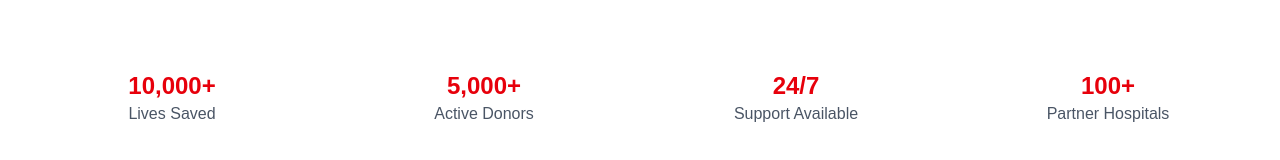
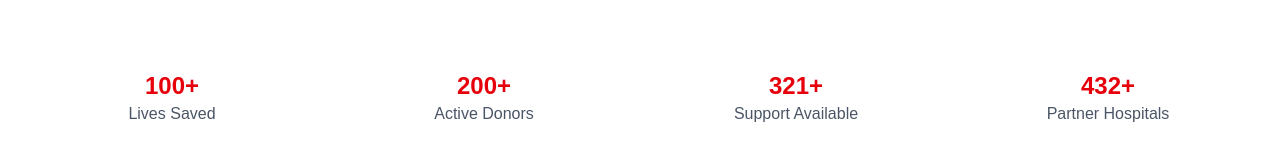
Before and after one commit to Msherazkhan801/donate-blood, a Next.js app: page / in a window 1280 px wide. Shown: the part 460-620 px from the top of the page. Built offline with nearby package versions, Linux system fonts and the light colour scheme; no server answers.

Commit message:
data managed and fav icon added

```diff
--- a/src/app/find-donor/page.js
+++ b/src/app/find-donor/page.js
@@ -43,7 +43,7 @@ const requests = [
 export default function FindDonorPage() {
   const [bloodType, setBloodType] = useState('')
   const [city, setCity] = useState('')
-  const [distance, setDistance] = useState('')
+  // const [distance, setDistance] = useState('')
   const [filteredRequests, setFilteredRequests] = useState(requests)
 
   const handleSearch = (e) => {
--- a/src/app/layout.js
+++ b/src/app/layout.js
@@ -16,7 +16,7 @@ export const metadata = {
   title: "Donate Blood",
   description: "Generated by SMAC",
     icons: {
-    icon: "/logo.png", // You can also use .png or .svg
+    icon: "/logo.ico", // You can also use .png or .svg
   },
 };
 
--- a/src/components/BloodCompatibility.js
+++ b/src/components/BloodCompatibility.js
@@ -1,9 +1,7 @@
 'use client'
 
-const bloodTypes = [
-  'A+', 'B+', 'AB+', 'O+',
-  'A-', 'B-', 'AB-', 'O-'
-]
+import { bloodTypes } from "@/utils/Data"
+
 
 export default function BloodCompatibility() {
   return (
--- a/src/components/State.js
+++ b/src/components/State.js
@@ -1,26 +1,49 @@
-import React from 'react'
+'use client'
+import React, { useEffect, useState } from 'react';
 
 const State = () => {
+  const [data, setData] = useState({
+    livesSaved: '100+',
+    activeDonors: '200+',
+    supportAvailable: '321+',
+    partnerHospitals: '432+',
+  });
+
+  // Fetch data from API
+  useEffect(() => {
+    const fetchData = async () => {
+      try {
+        const response = await fetch('https://api.example.com/stats'); // Replace with your API URL
+        const result = await response.json();
+        setData(result); // Assuming the API response matches the shape of `data`
+      } catch (error) {
+        console.error('Error fetching data:', error);
+      }
+    };
+
+    fetchData();
+  }, []);
+
   return (
     <section className="grid grid-cols-2 md:grid-cols-4 gap-8 px-8 py-24 text-center bg-white">
       <div>
-          <h2 className="text-2xl font-bold text-red-600">10,000+</h2>
+        <h2 className="text-2xl font-bold text-red-600">{data.livesSaved}</h2>
         <p className="text-gray-600">Lives Saved</p>
       </div>
       <div>
-          <h2 className="text-2xl font-bold text-red-600">5,000+</h2>
+        <h2 className="text-2xl font-bold text-red-600">{data.activeDonors}</h2>
         <p className="text-gray-600">Active Donors</p>
       </div>
       <div>
-          <h2 className="text-2xl font-bold text-red-600">24/7</h2>
+        <h2 className="text-2xl font-bold text-red-600">{data.supportAvailable}</h2>
         <p className="text-gray-600">Support Available</p>
       </div>
       <div>
-          <h2 className="text-2xl font-bold text-red-600">100+</h2>
+        <h2 className="text-2xl font-bold text-red-600">{data.partnerHospitals}</h2>
         <p className="text-gray-600">Partner Hospitals</p>
       </div>
     </section>
-  )
-}
+  );
+};
 
-export default State
+export default State;
--- a/src/components/WhyChoose.js
+++ b/src/components/WhyChoose.js
@@ -1,26 +1,6 @@
 'use client'
-import { FaMapMarkerAlt, FaClock, FaShieldAlt } from 'react-icons/fa'
+import { features } from '@/utils/Data'
 
-const features = [
-  {
-    icon: <FaMapMarkerAlt className="text-red-600 text-4xl mx-auto mb-4" />,
-    title: 'Location-Based Matching',
-    description:
-      'Find donors and recipients near you for quick and convenient blood donation.',
-  },
-  {
-    icon: <FaClock className="text-red-600 text-4xl mx-auto mb-4" />,
-    title: 'Urgent Request System',
-    description:
-      'Immediate notifications for urgent blood requirements with priority matching.',
-  },
-  {
-    icon: <FaShieldAlt className="text-red-600 text-4xl mx-auto mb-4" />,
-    title: 'Secure & Verified',
-    description:
-      'All donors and recipients are verified to ensure safety and authenticity.',
-  },
-]
 
 export default function WhyChoose() {
   return (
--- /dev/null
+++ b/src/utils/Data.js
@@ -0,0 +1,29 @@
+import { FaClock, FaMapMarkerAlt, FaShieldAlt } from "react-icons/fa"
+
+export const bloodTypes = [
+  'A+', 'B+', 'AB+', 'O+',
+  'A-', 'B-', 'AB-', 'O-'
+]
+
+
+
+export const features = [
+  {
+    icon: <FaMapMarkerAlt className="text-red-600 text-4xl mx-auto mb-4" />,
+    title: 'Location-Based Matching',
+    description:
+      'Find donors and recipients near you for quick and convenient blood donation.',
+  },
+  {
+    icon: <FaClock className="text-red-600 text-4xl mx-auto mb-4" />,
+    title: 'Urgent Request System',
+    description:
+      'Immediate notifications for urgent blood requirements with priority matching.',
+  },
+  {
+    icon: <FaShieldAlt className="text-red-600 text-4xl mx-auto mb-4" />,
+    title: 'Secure & Verified',
+    description:
+      'All donors and recipients are verified to ensure safety and authenticity.',
+  },
+]
```
Also changed, not shown: src/components/Footer.js (+0 -9 lines), 2 other files (tests, documents, lock files or other folders). Lines whose indentation alone changed are shown as unchanged.
